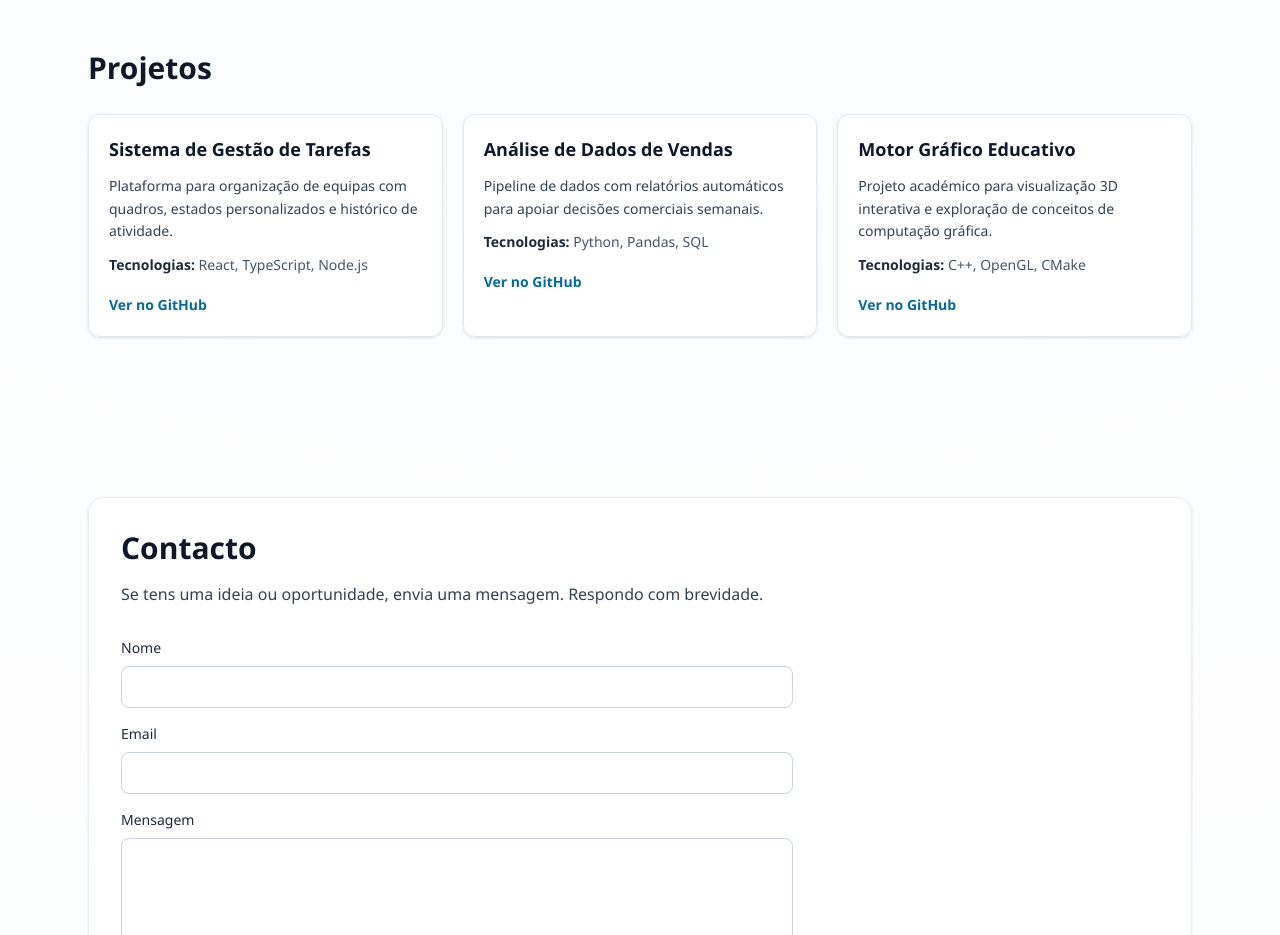
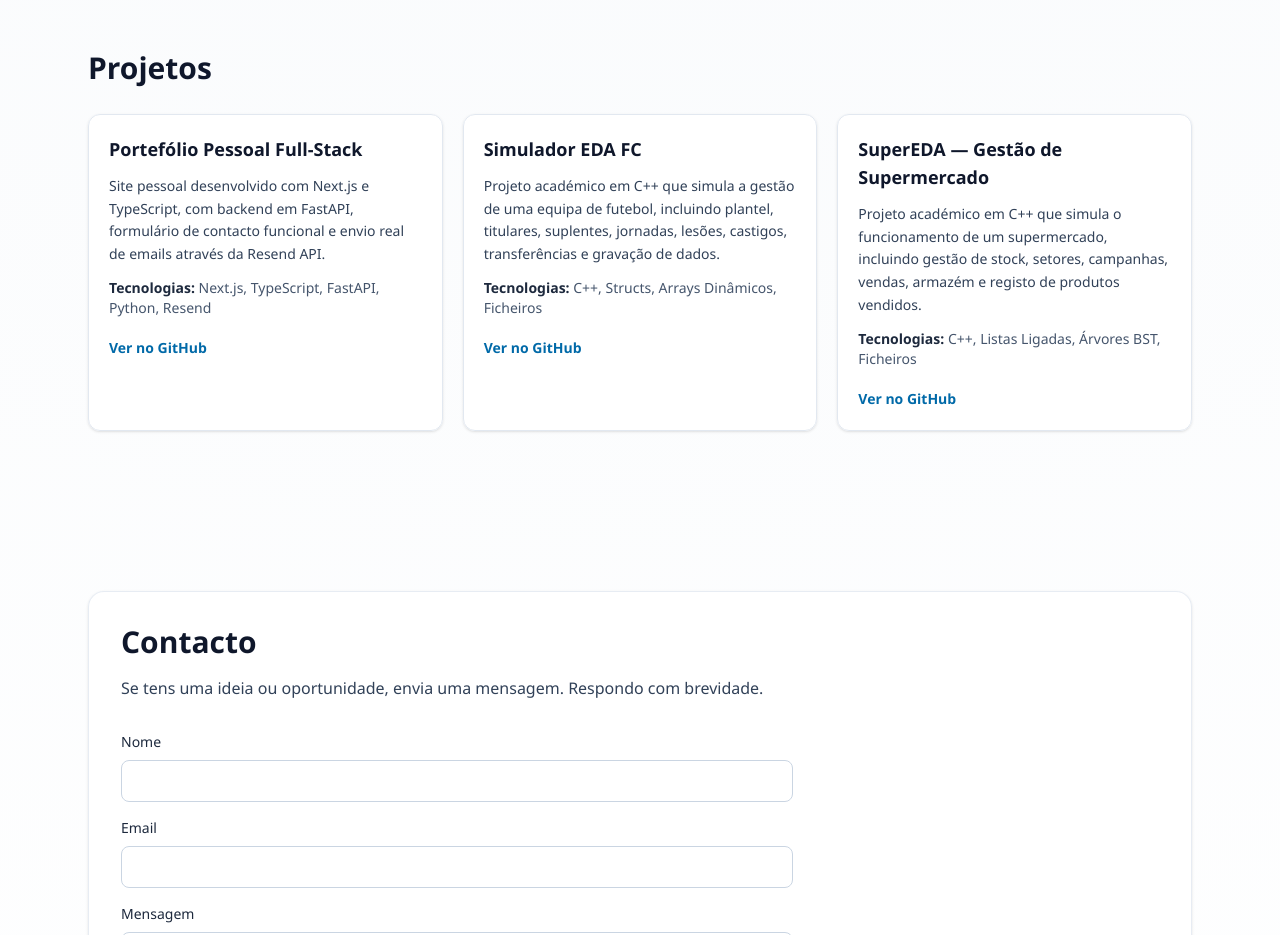
Before and after one commit to luisdiogo15/portfolio-oficial, a Next.js app: page / in a window 1280 px wide. Shown: the part 1520-2455 px from the top of the page. Built offline with nearby package versions, Linux system fonts and the light colour scheme; no server answers.

Commit message:
Git hub links

```diff
--- a/app/data/siteContent.ts
+++ b/app/data/siteContent.ts
@@ -43,25 +43,26 @@ export const siteContent = {
     titulo: "Projetos",
     lista: [
       {
-        titulo: "Sistema de Gestão de Tarefas",
-        stack: ["React", "TypeScript", "Node.js"],
+        titulo: "Portefólio Pessoal Full-Stack",
+        stack: ["Next.js", "TypeScript", "FastAPI", "Python", "Resend"],
         descricao:
-          "Plataforma para organização de equipas com quadros, estados personalizados e histórico de atividade.",
-        githubUrl: "#",
+          "Site pessoal desenvolvido com Next.js e TypeScript, com backend em FastAPI, formulário de contacto funcional e envio real de emails através da Resend API.",
+        githubUrl: "https://github.com/luisdiogo15/portfolio-oficial.git",
       },
       {
-        titulo: "Análise de Dados de Vendas",
-        stack: ["Python", "Pandas", "SQL"],
+        titulo: "Simulador EDA FC",
+        stack: ["C++", "Structs", "Arrays Dinâmicos", "Ficheiros"],
         descricao:
-          "Pipeline de dados com relatórios automáticos para apoiar decisões comerciais semanais.",
-        githubUrl: "#",
+          "Projeto académico em C++ que simula a gestão de uma equipa de futebol, incluindo plantel, titulares, suplentes, jornadas, lesões, castigos, transferências e gravação de dados.",
+        githubUrl: "https://github.com/luisdiogo15/EDA_Cpp.git",
       },
-      {
-        titulo: "Motor Gráfico Educativo",
-        stack: ["C++", "OpenGL", "CMake"],
+
+{
+        titulo: "SuperEDA — Gestão de Supermercado",
+        stack: ["C++", "Listas Ligadas", "Árvores BST", "Ficheiros"],
         descricao:
-          "Projeto académico para visualização 3D interativa e exploração de conceitos de computação gráfica.",
-        githubUrl: "#",
+          "Projeto académico em C++ que simula o funcionamento de um supermercado, incluindo gestão de stock, setores, campanhas, vendas, armazém e registo de produtos vendidos.",
+        githubUrl: "https://github.com/luisdiogo15/EDA_Projeto2_SuperEDA.git",
       },
     ] as Projeto[],
   },
```
